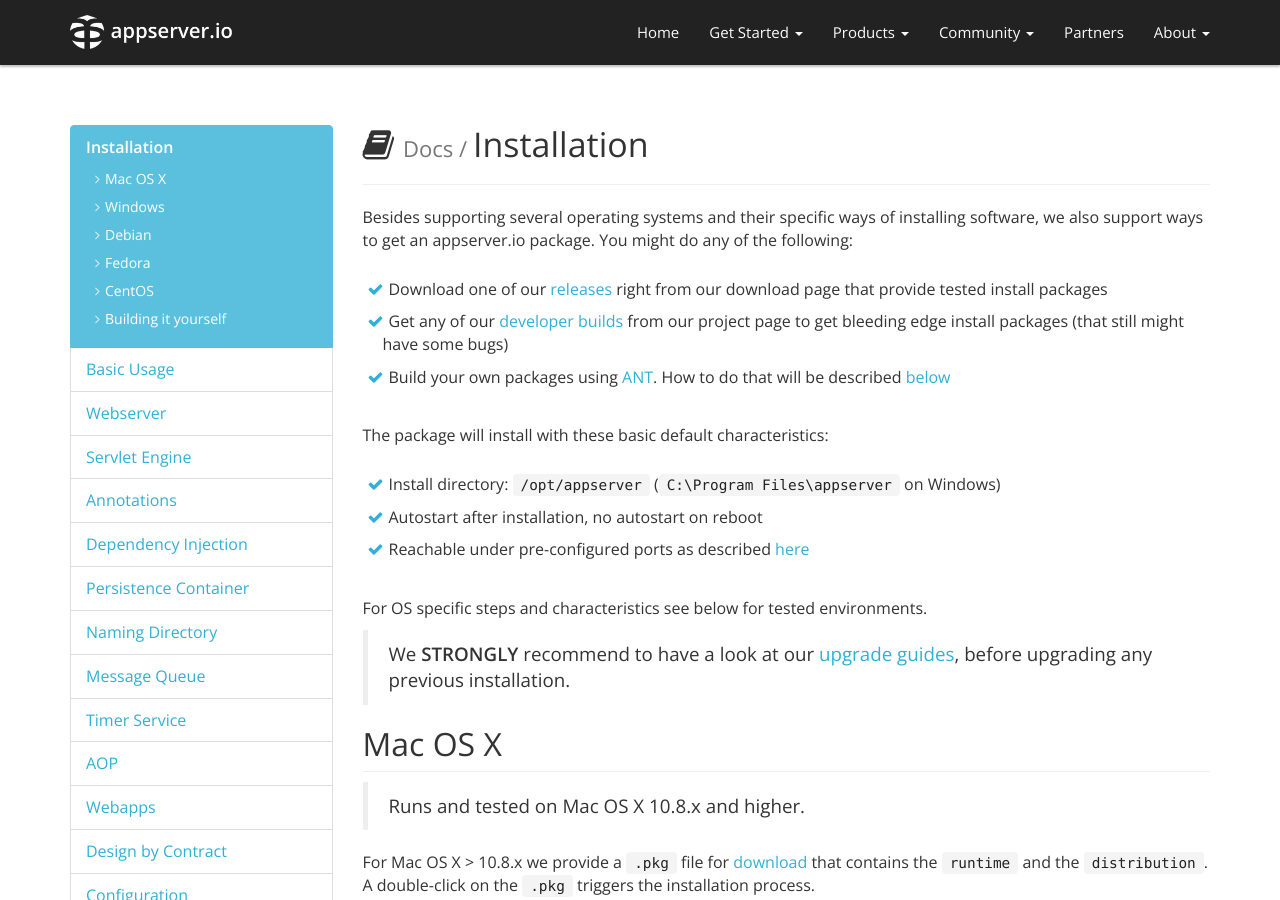
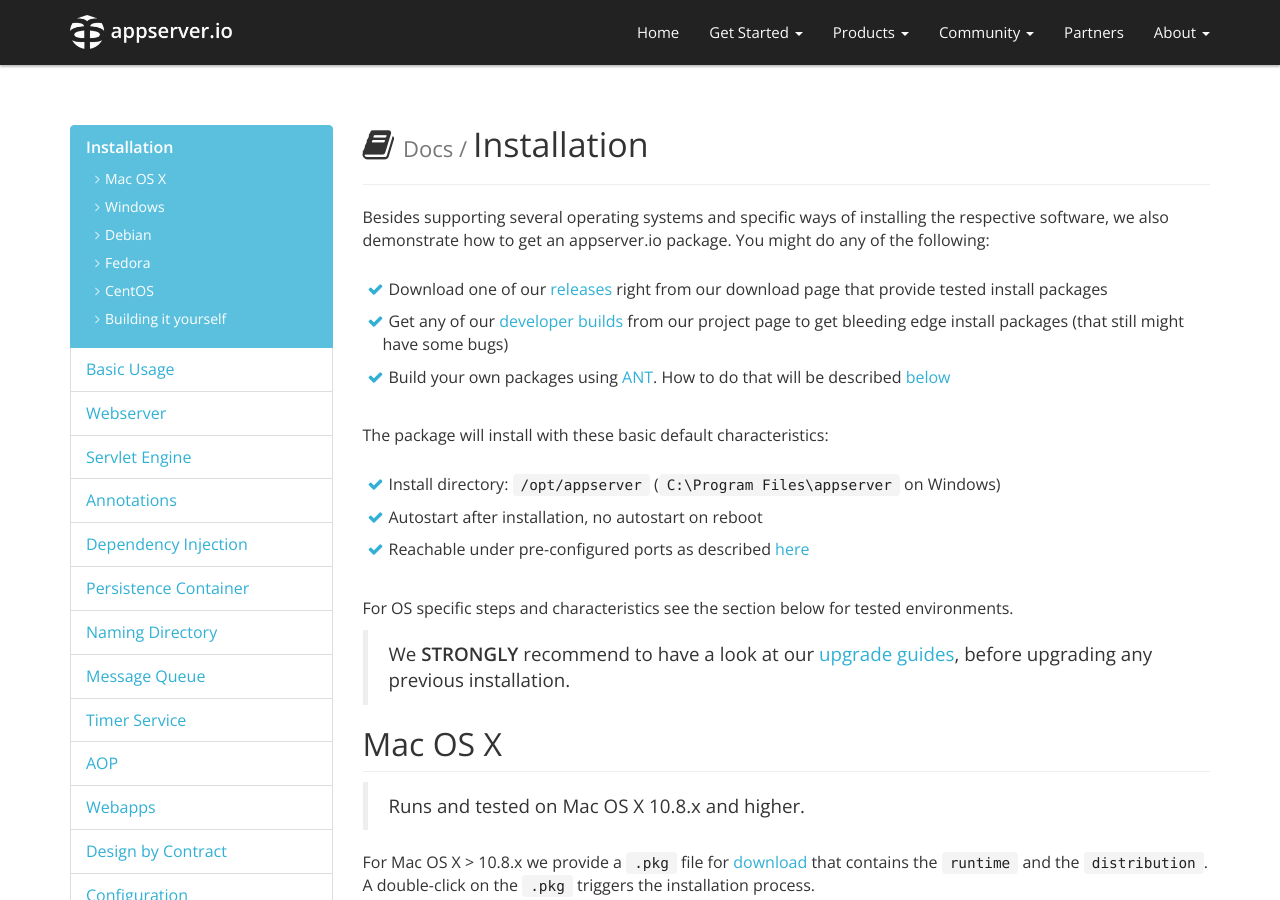
Before and after one commit to appserver-io/appserver, a Jekyll site: the page built from _docs/installation.md, in a window 1280 px wide and 900 px high. Built offline with Jekyll 4.4.1, drawn with Linux system fonts in a browser that asks for light colours; nearby versions of some CDN libraries; library files that are not in the unit come from our copies; Markdown is read by kramdown in place of the engine named in the settings.

Commit message:
Update installation.md
Minor changes.

```diff
--- a/_docs/installation.md
+++ b/_docs/installation.md
@@ -21,8 +21,8 @@
 permalink: /get-started/documentation/installation.html
 ---
 
-Besides supporting several operating systems and their specific ways of installing software, we
-also support ways to get an appserver.io package. You might do any of the following:
+Besides supporting several operating systems and specific ways of installing the respective software, we
+also demonstrate how to get an appserver.io package. You might do any of the following:
 
 * Download one of our [releases](http://appserver.io/get-started/downloads.html) right from our download page
   that provide tested install packages
@@ -36,7 +36,7 @@
 * Autostart after installation, no autostart on reboot
 * Reachable under pre-configured ports as described [here]({{"/get-started/documentation/configuration.html#configuration-defaults" | prepend: site.baseurl }})
 
-For OS specific steps and characteristics see below for tested environments.
+For OS specific steps and characteristics see the section below for tested environments.
 
 > We **STRONGLY** recommend to have a look at our [upgrade guides](https://github.com/appserver-io/appserver/search?utf8=%E2%9C%93&q=UPGRADE+in%3Apath&type=Code), before upgrading any previous installation.
 
```
